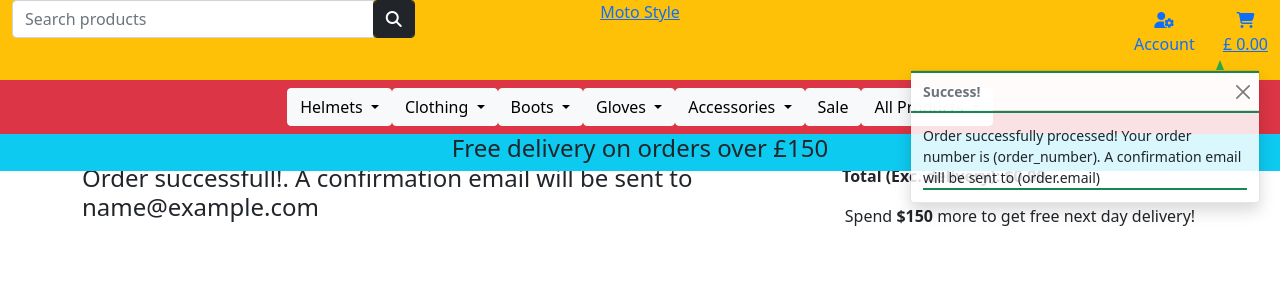
After one commit to CristianBuca/MS4_MotoStyle, a Django app: page /checkout/checkout_success/000 in a window 1280 px wide. The commit adds this page. Shown: the top 300 px of the page. Run offline with Django 3.2, Linux system fonts and the light colour scheme; tables that the repository leaves empty hold one stand-in row (values such as "Sample post"); some libraries are stand-ins or nearby versions.

Commit message:
Add(checkout-views): checkout success view

```diff
--- a/checkout/__init__.py
+++ b/checkout/__init__.py
@@ -0,0 +1 @@
+default_app_config = 'checkout.apps.CheckoutConfig'
--- a/checkout/admin.py
+++ b/checkout/admin.py
@@ -28,7 +28,7 @@ class OrderAdmin(admin.ModelAdmin):
     fields = (
         'order_number', 'date', 'full_name', 'email',
         'phone_number', 'country', 'postcode', 'town_or_city',
-        'street_address1', 'street_address2', 'county', 'delivery_cost',
+        'address_line1', 'address_line2', 'county', 'delivery_cost',
         'order_total', 'grand_total',
     )
 
--- /dev/null
+++ b/checkout/templates/checkout/checkout_success.html
@@ -0,0 +1,35 @@
+{% extends "base.html" %}
+{% load static %}
+
+{% block extra_css %}
+    <link rel="stylesheet" href="{% static 'checkout/css/checkout.css' %}">
+{% endblock %}
+
+{% block content %}
+    <div class="container">
+        <div class="row">
+            <div class="col">
+                <h4>Order successfull!. A confirmation email will be sent to {{ order.email }}</h4>
+            </div>
+<!-- Order summary -->
+            <div class="col-md-4">
+                <div class="cart-overview">
+
+                </div>
+                <div class="row">
+                    <div class="col">
+                        <strong><p class="">
+                            Total{% if free_delivery_delta > 0 %} (Exc. delivery){% endif %}:
+                            <span class="">${{ total|floatformat:2 }}</span>
+                        </p></strong>
+                        {% if free_delivery_delta > 0 %}
+                            <p class="text-center">
+                                Spend <strong>${{ free_delivery_delta }}</strong> more to get free next day delivery!
+                            </p>
+                        {% endif %}
+                    </div>
+                </div>
+            </div>
+        </div>
+    </div>
+{% endblock %}
--- a/checkout/urls.py
+++ b/checkout/urls.py
@@ -7,5 +7,8 @@ from . import views
 
 
 urlpatterns = [
-    path('', views.checkout, name='checkout')
+    path('', views.checkout, name='checkout'),
+    path('checkout_success/<order_number>',
+         views.checkout_success, name='checkout_success'),
+
 ]
--- a/checkout/views.py
+++ b/checkout/views.py
@@ -1,12 +1,12 @@
 # Imports
 # 3rd party:
-from django.shortcuts import render, redirect, reverse
+from django.shortcuts import render, redirect, reverse, get_object_or_404
 from django.contrib import messages
 from django.conf import settings
 import stripe
 # Internal:
 from .forms import OrderForm
-from .models import OrderLineItem
+from .models import OrderLineItem, Order
 from products.models import Product
 from cart.contexts import cart_contents
 # -----------------------------------------------------------------------------
@@ -14,7 +14,7 @@ from cart.contexts import cart_contents
 
 def checkout(request):
     """
-    Defines the checkout view
+    Defines the checkout view and handles POST requests from checkout form
         Arguments: request (object): The checkout request
         Returns: render of checkout page
     """
@@ -106,3 +106,29 @@ def checkout(request):
     }
 
     return render(request, template, context)
+
+
+def checkout_success(request, order_number):
+    """
+    Defines the successful checkout view to be displayed after payment
+        Arguments:
+            request (object): Request object
+            order_number: The number of the order that was registered
+        Returns: render checkout success page
+    """
+
+    save_info = request.session.get('save_info')
+    order = get_object_or_404(Order, order_number=order_number)
+    messages.success(request, f'Order successfully processed! \
+        Your order number is (order_number). A confirmation \
+        email will be sent to (order.email)')
+
+    if 'cart' in request.session:
+        del request.session['bag']
+
+    template = 'checkout/checkout_success.html'
+    context = {
+        'order': order,
+    }
+
+    return render(request, template, context)
```
Also changed, not shown: checkout/static/checkout/js/stripe.js (+8 -8 lines), checkout/migrations/0002_auto_20220318_2359.py (added), checkout/templates/checkout/checkout.html (indentation only).
